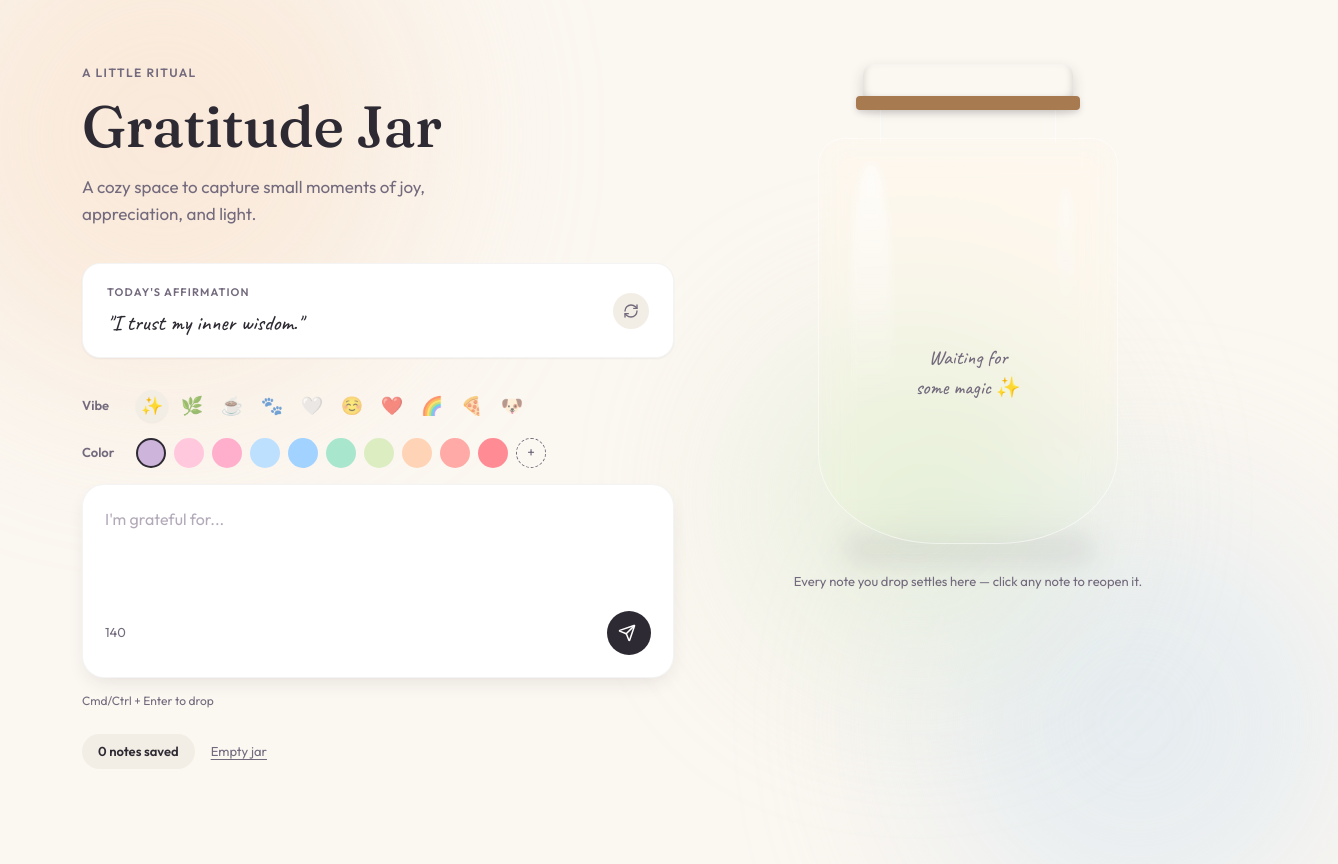
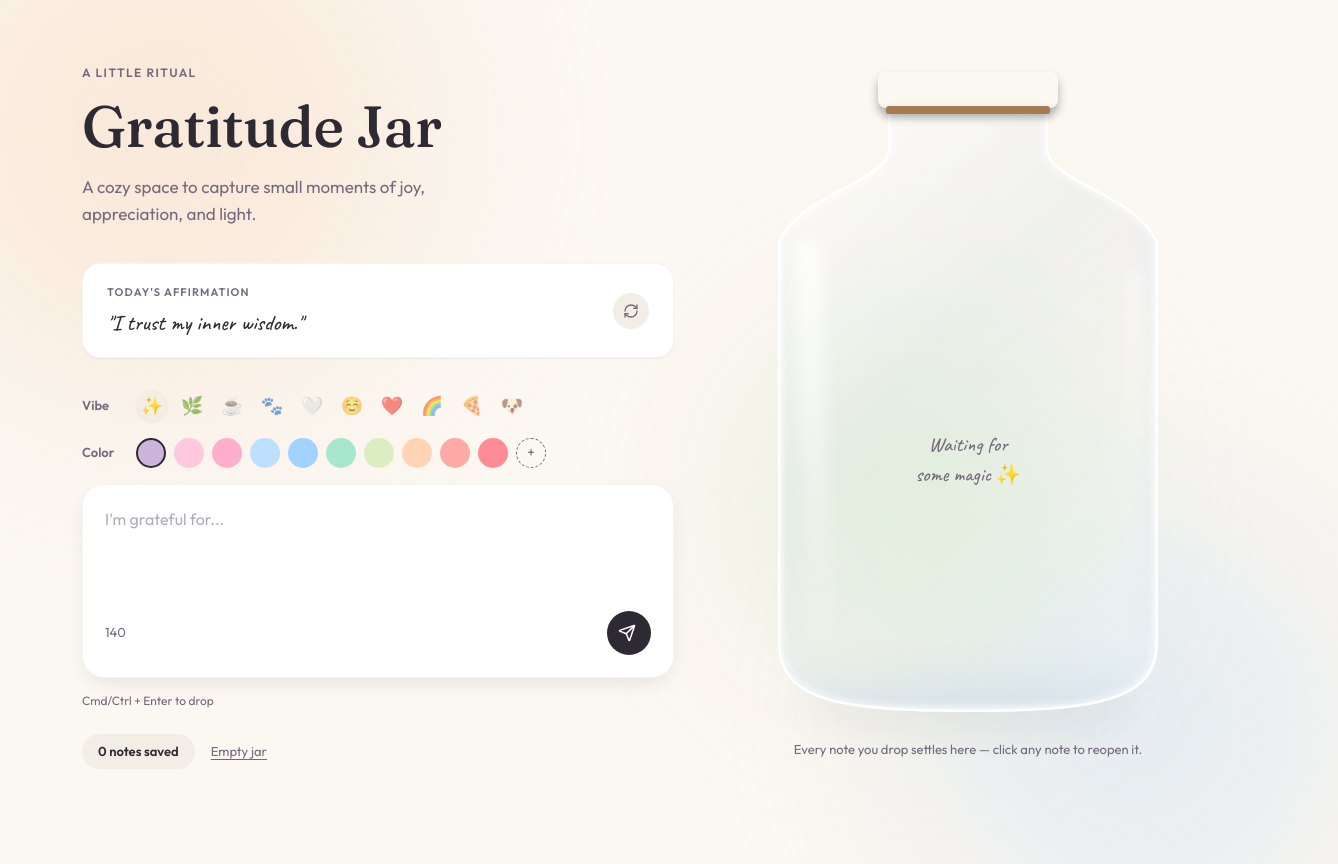
Before and after one commit to chitrakulkarni2830/gratitude-jar, a React (Vite) app: page / in a window 1280 px wide. Shown: the whole page, 1338 px wide, since content can reach past the window. Before the commit the page ends 833 px from the top, so only its background shows below. Built offline with nearby package versions, Linux system fonts and the light colour scheme.

Commit message:
Tweak: Increase jar size and add crisp glass rim for distinctness

```diff
--- a/src/components/Jar.jsx
+++ b/src/components/Jar.jsx
@@ -6,7 +6,6 @@ export default function Jar({ notes, isHydrated, onOpenNote }) {
   const { sceneRef, registerNoteRef, addNoteBody, engineReady } = useJarPhysics();
   const seenNotesRef = useRef(new Set());
 
-  // StrictMode fix exactly as requested
   useEffect(() => {
     if (!engineReady) return;
     seenNotesRef.current.clear();
@@ -19,59 +18,84 @@ export default function Jar({ notes, isHydrated, onOpenNote }) {
     });
   }, [notes, addNoteBody, engineReady]);
 
+  // Use a fixed SVG path for the unified jar silhouette
+  // Center is X=200. Width=400, Height=600
+  // Neck: X=120 to 280 (width 160)
+  const jarPath = "M 120 0 L 280 0 L 280 35 C 280 70, 370 80, 390 130 L 390 530 C 390 590, 330 600, 200 600 C 70 600, 10 590, 10 530 L 10 130 C 30 80, 120 70, 120 35 Z";
+
   return (
-    <div className="sticky top-[60px] flex flex-col items-center">
-      <div className="relative w-[340px] h-[480px]">
+    <div className="sticky top-[40px] flex flex-col items-center">
+      <div className="relative w-[460px] h-[660px]">
         {/* Physics Canvas */}
         <div ref={sceneRef} className="absolute inset-0 z-0 pointer-events-none opacity-0" aria-hidden="true" />
 
-        {/* Lid */}
-        <div className="absolute top-0 left-1/2 -translate-x-1/2 w-[210px] h-[40px] rounded-[10px] z-40 bg-[repeating-linear-gradient(100deg,var(--color-wood-light)_0px,var(--color-wood-light)_3px,var(--color-wood-dark)_3px,var(--color-wood-dark)_4px)] shadow-[inset_0_2px_0_rgba(255,255,255,0.25),inset_0_-4px_8px_rgba(0,0,0,0.18),0_6px_14px_rgba(46,42,51,0.18)]" />
+        {/* Lid - explicitly matched to neck width (X=120 to 280 is 160px, lid slightly overhangs to 180px) */}
+        <div className="absolute top-[8px] left-1/2 -translate-x-1/2 w-[180px] h-[36px] rounded-[8px] z-40 bg-[repeating-linear-gradient(100deg,var(--color-wood-light)_0px,var(--color-wood-light)_4px,var(--color-wood-dark)_4px,var(--color-wood-dark)_7px)] shadow-[inset_0_3px_2px_rgba(255,255,255,0.3),0_6px_10px_rgba(0,0,0,0.3)]" />
 
-        {/* Lid Band */}
-        <div className="absolute top-[32px] left-1/2 -translate-x-1/2 w-[224px] h-[14px] rounded-[4px] z-40 bg-wood-dark shadow-[0_3px_6px_rgba(46,42,51,0.15)]" />
+        {/* Lid Band / Ring - matching neck exactly */}
+        <div className="absolute top-[42px] left-1/2 -translate-x-1/2 w-[164px] h-[8px] rounded-[3px] z-40 bg-wood-dark shadow-[0_4px_8px_rgba(46,42,51,0.25)]" />
 
-        {/* Neck */}
-        <div className="absolute top-[44px] left-1/2 -translate-x-1/2 w-[176px] h-[34px] z-30 bg-[linear-gradient(180deg,var(--color-glass-tint),rgba(255,255,255,0.12))] border-l border-r border-glass-highlight" />
+        {/* Unified Jar Body */}
+        <div
+          className="absolute top-[48px] left-[30px] w-[400px] h-[600px] z-20 pointer-events-auto"
+          style={{ clipPath: `path('${jarPath}')` }}
+        >
+          {/* Glass Material Background */}
+          <div className="absolute inset-0 bg-[linear-gradient(135deg,rgba(255,255,255,0.6)_0%,rgba(214,228,240,0.35)_40%,rgba(255,255,255,0.2)_100%)] backdrop-blur-[24px] backdrop-saturate-[180%]" />
 
-        {/* Jar Body */}
-        <div className="absolute top-[74px] left-[20px] w-[300px] h-[406px] rounded-[26px_26px_120px_120px/26px_26px_90px_90px] bg-[linear-gradient(165deg,rgba(255,255,255,0.45)_0%,var(--color-glass-tint)_35%,rgba(255,255,255,0.18)_100%)] backdrop-blur-[16px] backdrop-saturate-150 border border-white/55 shadow-[inset_0_2px_1px_rgba(255,255,255,0.7),inset_-24px_0_40px_rgba(255,255,255,0.12),inset_0_-30px_50px_rgba(255,255,255,0.10),0_30px_50px_-12px_var(--color-glass-shadow),0_4px_14px_rgba(46,42,51,0.08)] overflow-hidden z-20 pointer-events-auto">
+          {/* Base Inner Shadow (darker pooling glass at bottom) */}
+          <div className="absolute inset-0 shadow-[inset_0_-32px_40px_rgba(214,228,240,0.6),inset_0_-14px_14px_rgba(0,0,0,0.05)] pointer-events-none" />
 
-          {/* Notes Layer - Rendered INSIDE jar body so it gets blurred by the backdrop and clipped by the overflow! */}
+          {/* Edge Rim Shadow (glass thickness) */}
+          <div className="absolute inset-0 shadow-[inset_0_0_16px_rgba(255,255,255,0.8),inset_0_0_3px_rgba(255,255,255,1)] pointer-events-none" />
+
+          {/* SVG Overlays for Highlights and Rim */}
+          <svg className="absolute inset-0 w-full h-full pointer-events-none" viewBox="0 0 400 600">
+            {/* Crisp Glass Rim Outline */}
+            <path
+              d={jarPath}
+              fill="none"
+              stroke="rgba(255,255,255,0.9)"
+              strokeWidth="5"
+            />
+            {/* Soft inner glow along the rim */}
+            <path
+              d={jarPath}
+              fill="none"
+              stroke="rgba(255,255,255,0.5)"
+              strokeWidth="12"
+              className="blur-[3px]"
+            />
+
+            {/* Left Highlight (curved) */}
+            <path
+              d="M 40 140 C 40 140, 50 500, 60 550"
+              fill="none"
+              stroke="url(#highlightGrad)"
+              strokeWidth="26"
+              strokeLinecap="round"
+              className="blur-[8px] opacity-80"
+            />
+            <defs>
+              <linearGradient id="highlightGrad" x1="0" y1="0" x2="0" y2="1">
+                <stop offset="0%" stopColor="rgba(255,255,255,0.9)" />
+                <stop offset="100%" stopColor="rgba(255,255,255,0)" />
+              </linearGradient>
+            </defs>
+          </svg>
+
+          {/* Right Highlight (dimmer, straight) */}
+          <div className="absolute top-[160px] right-[25px] w-[16px] h-[240px] bg-[linear-gradient(180deg,rgba(255,255,255,0.4),transparent)] blur-[6px] rounded-full pointer-events-none" />
+
+          {/* Notes Layer */}
           <NoteLayer notes={notes} isHydrated={isHydrated} registerNoteRef={registerNoteRef} onOpenNote={onOpenNote} />
-
-          <style>{`
-            .jar-highlights::before {
-              content: "";
-              position: absolute;
-              top: 6%;
-              left: 10%;
-              width: 15%;
-              height: 78%;
-              background: linear-gradient(180deg, rgba(255,255,255,0.65), rgba(255,255,255,0) 75%);
-              border-radius: 50%;
-              filter: blur(4px);
-            }
-            .jar-highlights::after {
-              content: "";
-              position: absolute;
-              top: 12%;
-              right: 14%;
-              width: 6%;
-              height: 45%;
-              background: linear-gradient(180deg, rgba(255,255,255,0.4), rgba(255,255,255,0) 80%);
-              border-radius: 50%;
-              filter: blur(3px);
-            }
-          `}</style>
-          <div className="jar-highlights absolute inset-0 pointer-events-none" />
         </div>
 
-        {/* Jar Shadow */}
-        <div className="absolute bottom-[-18px] left-1/2 -translate-x-1/2 w-[250px] h-[26px] bg-glass-shadow rounded-full blur-[14px] z-0 pointer-events-none" />
+        {/* Jar Outer Drop Shadow */}
+        <div className="absolute bottom-[2px] left-1/2 -translate-x-1/2 w-[340px] h-[40px] bg-glass-shadow rounded-[100%] blur-[24px] z-0 opacity-80 pointer-events-none" />
       </div>
 
-      <p className="mt-[28px] text-[13px] text-ink-muted text-center">
+      <p className="mt-[16px] text-[13px] text-ink-muted text-center">
         Every note you drop settles here — click any note to reopen it.
       </p>
     </div>
--- a/src/components/NoteLayer.jsx
+++ b/src/components/NoteLayer.jsx
@@ -29,7 +29,7 @@ export default function NoteLayer({ notes, isHydrated, registerNoteRef, onOpenNo
         )}
       </AnimatePresence>
 
-      <div className="absolute w-[480px] h-[600px] -left-[90px] -top-[149px] pointer-events-none">
+      <div className="absolute w-[600px] h-[800px] -left-[100px] -top-[180px] pointer-events-none">
         {notes.map(note => (
           <Note
             key={note.id}
--- a/src/hooks/useJarPhysics.js
+++ b/src/hooks/useJarPhysics.js
@@ -22,32 +22,44 @@ export function useJarPhysics() {
     // Create renderer
     const render = Render.create({
       element: sceneRef.current,
-      engine: engine,
+      engine: engineRef.current,
       options: {
-        width: 480,
-        height: 600,
+        width: 600,
+        height: 800,
         wireframes: false,
         background: 'transparent',
       }
     });
 
-    // Boundaries matching visual jar exact bounds (width: 300, centered at 240)
-    // ground at (240,585,360,60), walls at x:45/435 angled ±0.15, necks at (105,105,60,150) and (375,105,60,150)
+    // Boundaries matching visual jar exact bounds
+    // Center X = 300, Ground Y = 780
+    // Visual width = 400, height = 600
+    // So walls are at 300 ± 195 = 105 and 495 (inward slightly to account for curve)
+    // The neck is at the top of the jar body (Y = 780 - 600 = 180).
+    // The neck width is 160 (±80 from center). So neck walls at 220 and 380.
     const boundaries = [
       // Ground
-      Bodies.rectangle(240, 585, 360, 60, { isStatic: true, friction: 0.8, restitution: 0.1 }),
+      Bodies.rectangle(300, 780, 400, 60, { isStatic: true, friction: 0.8, restitution: 0.1 }),
       // Left Wall
-      Bodies.rectangle(45, 340, 60, 480, { isStatic: true, angle: 0.15, friction: 0.1 }),
+      Bodies.rectangle(105, 480, 60, 600, { isStatic: true, angle: 0.05, friction: 0.1 }),
       // Right Wall
-      Bodies.rectangle(435, 340, 60, 480, { isStatic: true, angle: -0.15, friction: 0.1 }),
+      Bodies.rectangle(495, 480, 60, 600, { isStatic: true, angle: -0.05, friction: 0.1 }),
       // Left Neck
-      Bodies.rectangle(105, 105, 60, 150, { isStatic: true, friction: 0.1 }),
+      Bodies.rectangle(200, 150, 60, 200, { isStatic: true, angle: 0.3, friction: 0.1 }),
       // Right Neck
-      Bodies.rectangle(375, 105, 60, 150, { isStatic: true, friction: 0.1 })
+      Bodies.rectangle(400, 150, 60, 200, { isStatic: true, angle: -0.3, friction: 0.1 })
     ];
 
     Composite.add(engine.world, boundaries);
     Render.run(render);
+
+    // Initial delay for rendering
+    let timeoutId;
+    timeoutId = setTimeout(() => {
+      setEngineReady(true);
+      // We manually step the engine via requestAnimationFrame for smooth React hook sync,
+      // so we don't use Runner.run()
+    }, 100);
 
     // Instead of Matter.Runner.run, use manual requestAnimationFrame to sync DOM
     let animationFrameId;
@@ -90,11 +102,11 @@ export function useJarPhysics() {
     processedNotesRef.current.add(id);
 
     // Stagger X and initial Y slightly for a natural tumble
-    const randomXOffset = (Math.random() - 0.5) * 40;
+    const randomXOffset = (Math.random() - 0.5) * 60;
     // If it's an initial load of multiple notes, stagger Y significantly so they don't spawn entirely inside each other
-    const startY = isInitialLoad ? -100 - (Math.random() * 600) : -50;
+    const startY = isInitialLoad ? -100 - (Math.random() * 800) : -50;
 
-    const body = Matter.Bodies.rectangle(240 + randomXOffset, startY, 64, 42, {
+    const body = Matter.Bodies.rectangle(300 + randomXOffset, startY, 64, 42, {
       label: `note-${id}`,
       restitution: 0.4,
       friction: 0.8,
@@ -113,7 +125,7 @@ export function useJarPhysics() {
     if (node) {
       notesRefMap.current.set(id, node);
       // Pre-position offscreen so they don't flicker at 0,0 before first frame
-      node.style.transform = `translate(210px, -50px)`;
+      node.style.transform = `translate(270px, -50px)`;
     } else {
       notesRefMap.current.delete(id);
     }
```
